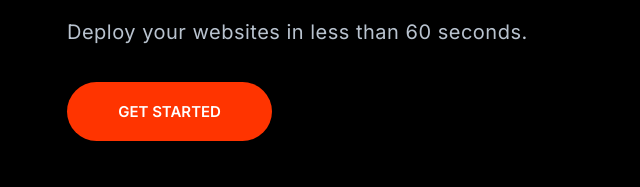
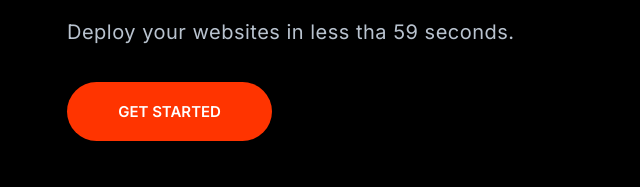
Before and after one commit to abxm2/cloudify, a website built with Parcel: page index.html in a window 1280 px wide. Shown: the part 385-572 px from the top of the page, 3-643 px from the left. Built offline with nearby package versions, Linux system fonts and the light colour scheme.

Commit message:
update from 60s to 59s

```diff
--- a/index.html
+++ b/index.html
@@ -50,7 +50,7 @@
             Cloud Hosting for Pros
           </h1>
           <p class="hero__tagline">
-            Deploy your websites in less than 60 seconds.
+            Deploy your websites in less tha 59 seconds.
           </p>
           <a href="#" class="btn btn--accent btn --stretched">Get Started</a>
         </header>
```
